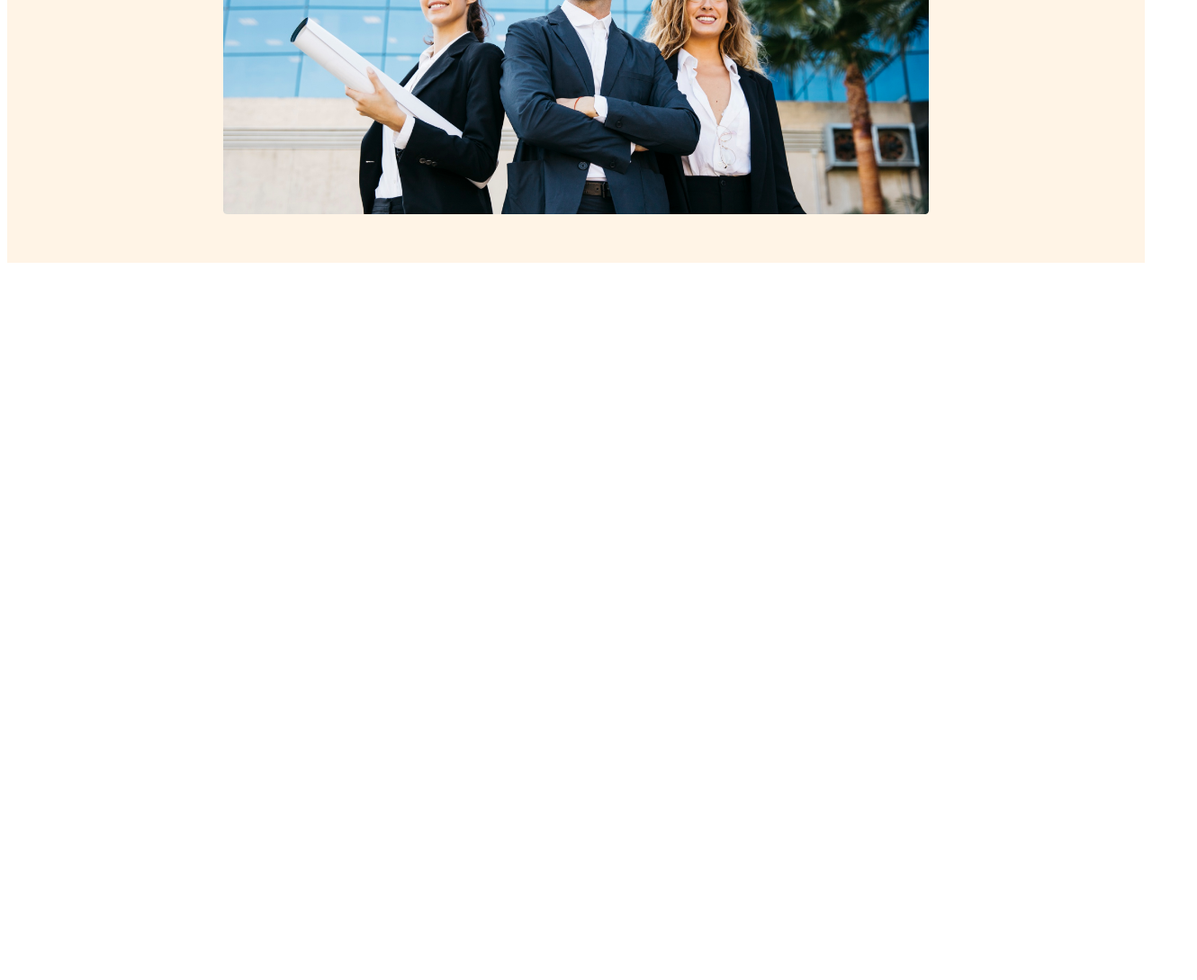
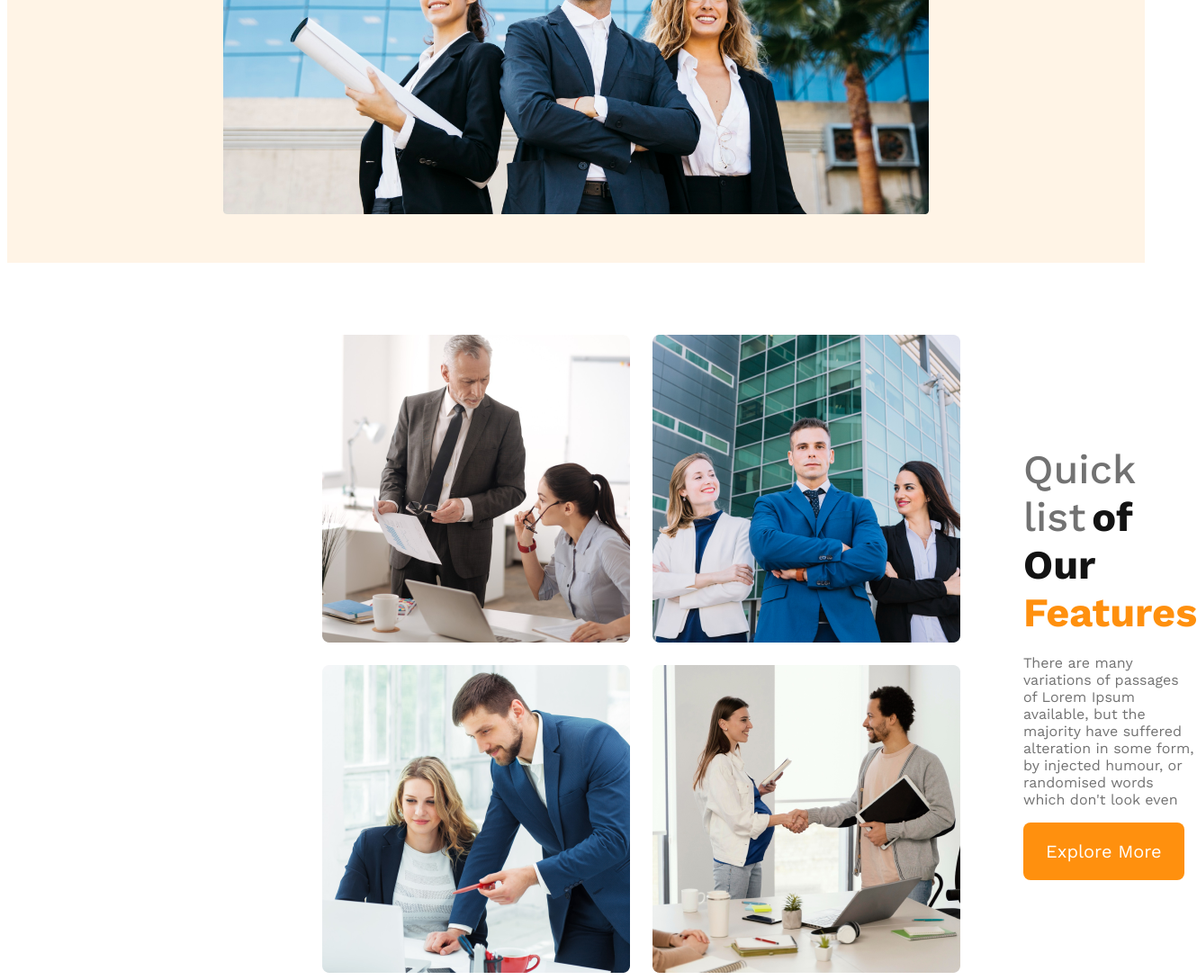
Before and after one commit to Nohan550/g3-architects, a plain HTML site: page index.html in a window 1280 px wide. Shown: the part 719-1808 px from the top of the page at 90% size, 1330 px wide, since content can reach past the window. Before the commit the page ends 1019 px from the top, so only its background shows below. Drawn offline with nearby package versions, Linux system fonts and the light colour scheme.

Commit message:
team section added

```diff
--- a/index.html
+++ b/index.html
@@ -29,8 +29,23 @@
         </div>
     </header>
     <main>
+     <section class="team">
+        <div class="team-pic">
+            <img src="images/team1.png" alt="">
+            <img src="images/team2.png" alt="">
+            <img src="images/team3.png" alt="">
+            <img src="images/team4.png" alt="">
+        </div>
+        <div class="team-des">
+            <h1 class="team-des-title">
+                <span class="quick-list">Quick list</span> <span class="of-our"> of Our </span> <span class="features">Features</span>
+            </h1>
 
-    </main>
+            <p class="banner-des">There are many variations of passages of Lorem Ipsum available, but the majority have suffered alteration in some form, by injected humour, or randomised words which don't look even</p>
+            <button class="btn-primary">Explore More</button>
+        </div>
+     </section>
+    </main >
     <footer>
 
     </footer>
--- a/style.css
+++ b/style.css
@@ -59,13 +59,57 @@ nav li a{
     margin-top: 20px;
     width: 100%;
 }
+.team{
+    display: flex;
+    align-items: center;
+    padding: 0 350px;
+    gap: 70px;
+    margin-top: 80px;
+}
+.team-pic{
+    display: grid;
+    grid-template-columns: repeat(2 ,1fr);
+    gap: 25px;
+}
+
+.quick-list{
+    color:  #727272;
+font-size: 45px;
+font-weight: 500;
+}
+.of-our{
+    color:  #131313;
+font-size: 45px;
+font-weight: 700;
+
+}
+.features{
+    color: #FF900E;
+font-size: 45px;
+font-weight: 700;
+}
+
+
+
+
+
 /* responsive styles */
 @media screen and (max-width:576px) {
     header{
         padding: 20px;
     }
-    nav{
+    nav,.team{
         flex-direction: column;
+    }
+    .team{
+        padding: 0;
+        margin-top:50px ;
+    }
+    .team-pic{
+        grid-template-columns: repeat(1, 1fr);
+    }
+    .team-des{
+        text-align: center;
     }
 }
 /* tablet or medium device */
@@ -73,7 +117,12 @@ nav li a{
     header{
         padding: 50px;
     }
-    nav{
+    nav,.team{
         flex-direction: column;
     }
+    .team{
+        padding: 0;
+        text-align: center;
+        margin-top: 50px;
+    }
 }
```
